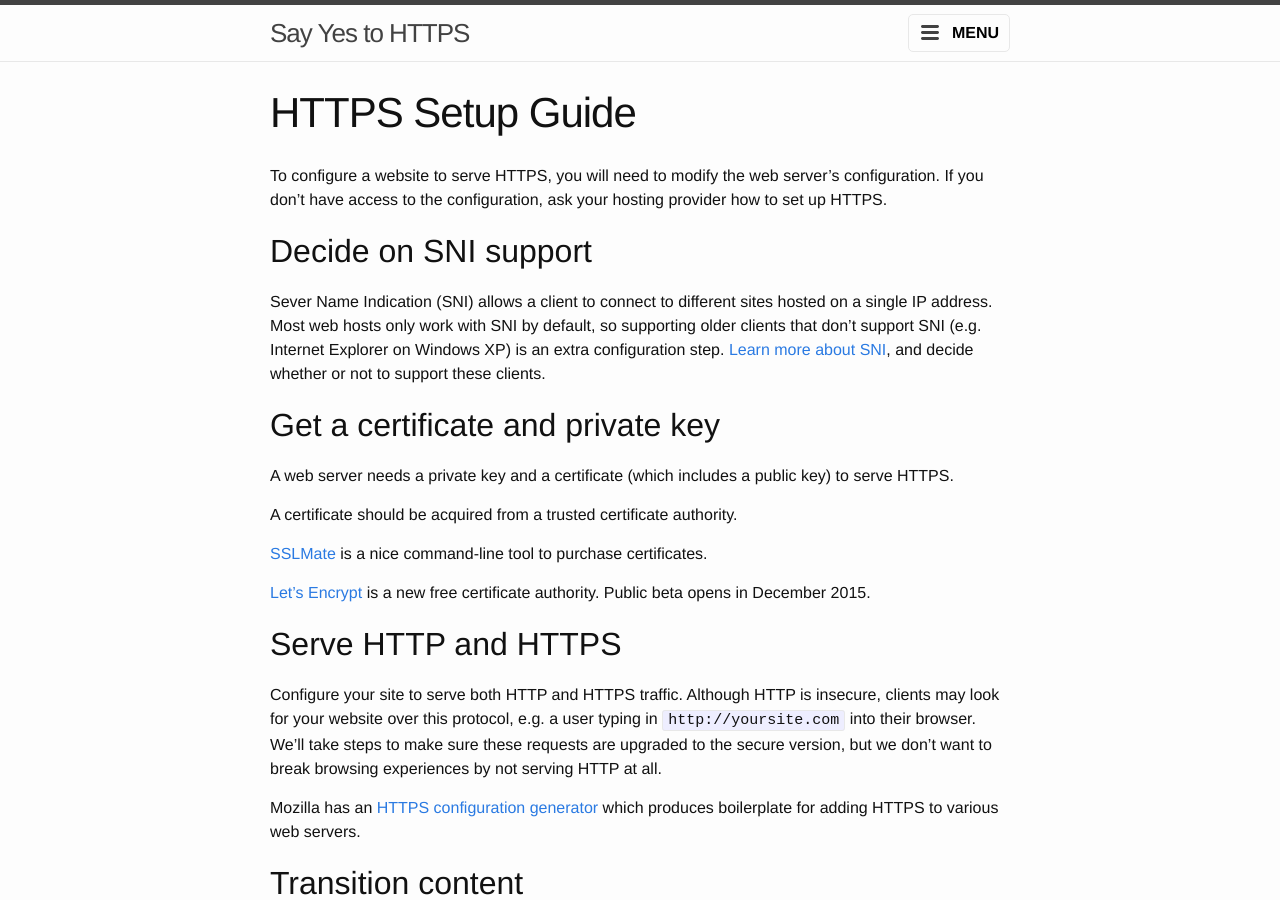
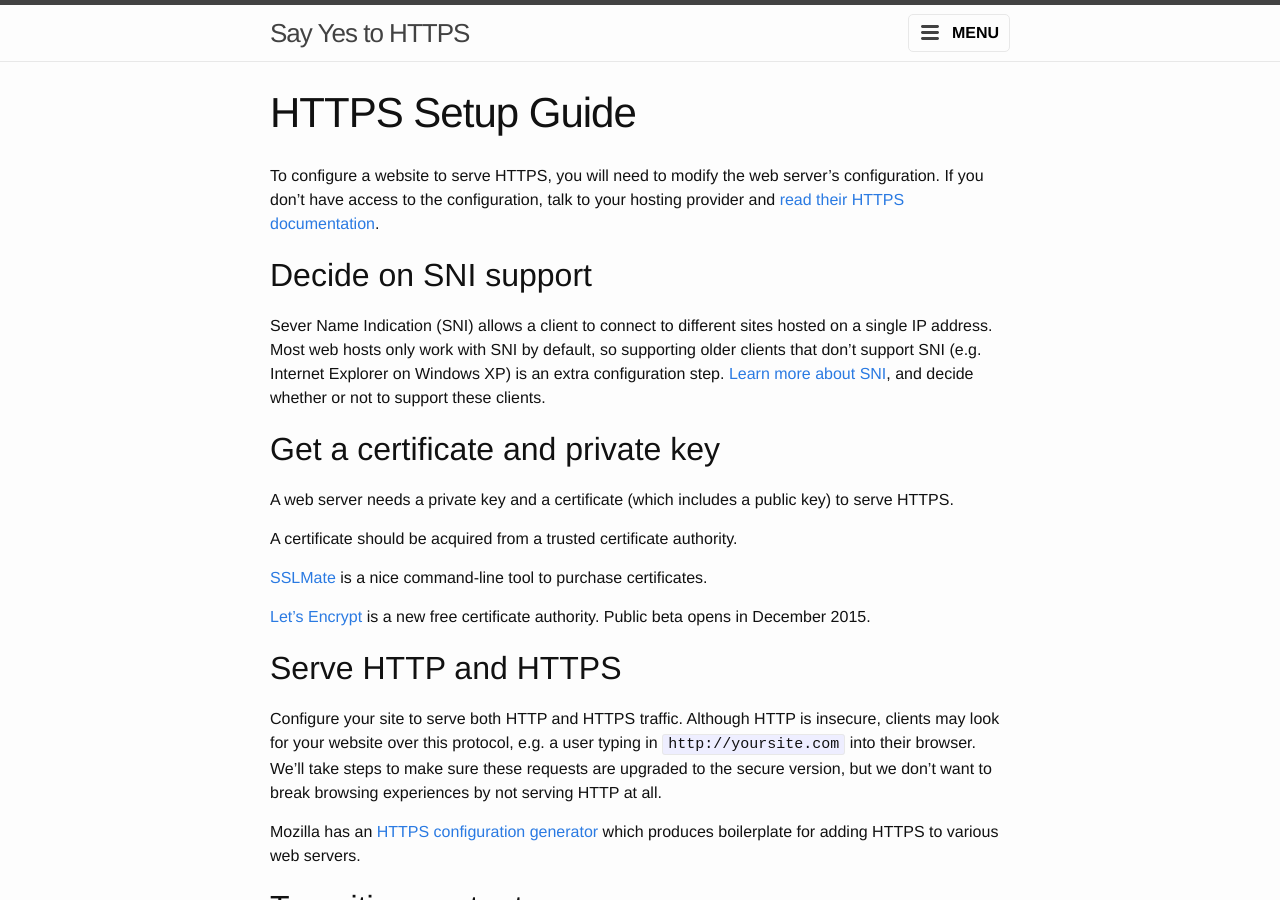
Before and after one commit to ericandrewlewis/say-yes-to-https, a Jekyll site: the page built from setup-https.md, in a window 1280 px wide and 900 px high. Built offline with Jekyll 4.4.1, drawn with Linux system fonts in a browser that asks for light colours.

Commit message:
Add a page for links to web host HTTPS documentation.

```diff
--- a/setup-https.md
+++ b/setup-https.md
@@ -5,7 +5,7 @@ permalink: /how-to-setup-https/
 menu_weight: 40
 ---
 
-To configure a website to serve HTTPS, you will need to modify the web server's configuration. If you don't have access to the configuration, ask your hosting provider how to set up HTTPS.
+To configure a website to serve HTTPS, you will need to modify the web server's configuration. If you don't have access to the configuration, talk to your hosting provider and [read their HTTPS documentation](/web-host-https-documentation/).
 
 ## Decide on SNI support
 
```
Also changed, not shown: web-host-https-documentation.md (added, +7 -0 lines).
